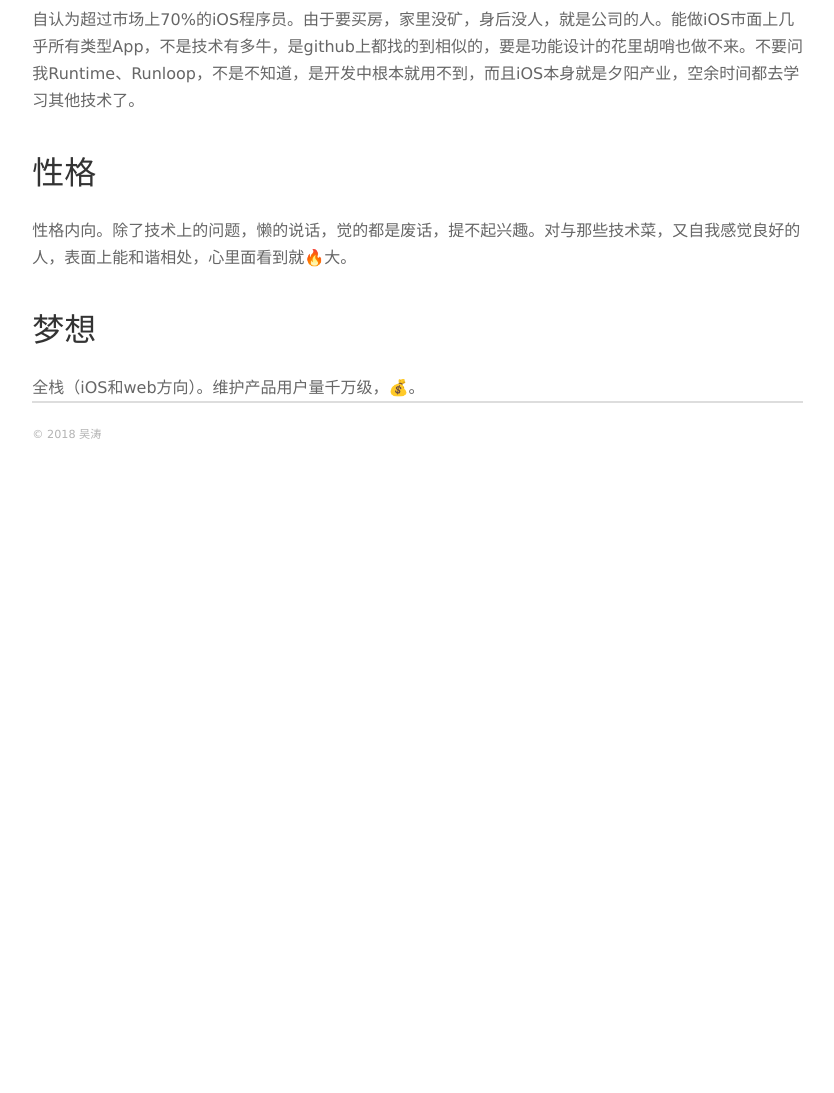
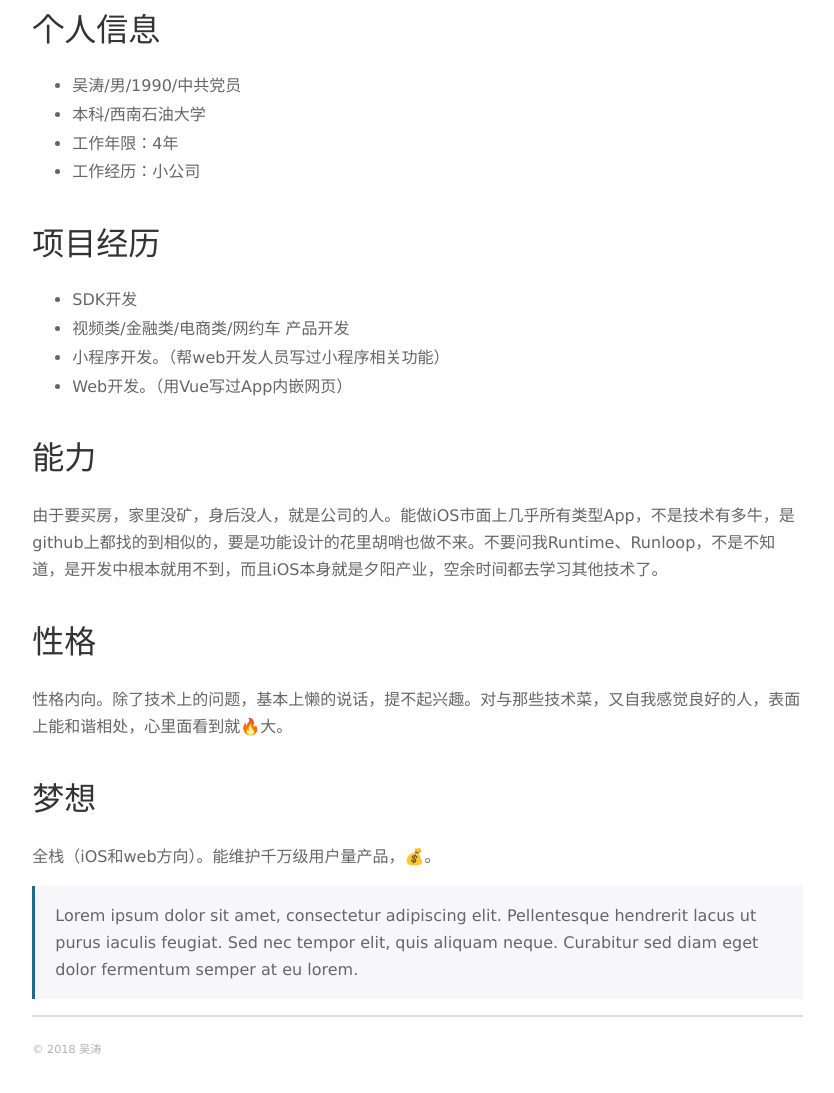
Before and after one commit to wutao23yzd/wutao23yzd.github.io, a plain HTML site: page aboutme/index.html in a window 1280 px wide. Shown: the part 887-1980 px from the top of the page, without its empty margins (376-1210 px from the left). Before the commit the page ends 1389 px from the top, so only its background shows below. Drawn offline with nearby package versions, Linux system fonts and the light colour scheme; some packages are replaced by stand-ins of ours; a script that the page names is missing.

Commit message:
Site updated: 2018-11-25 22:11:37

```diff
--- a/aboutme/index.html
+++ b/aboutme/index.html
@@ -137,7 +137,7 @@
 <li>其他：没啥特长，没啥兴趣爱好。房子都没买，还说个毛。</li>
 </ul>
 </blockquote>
-
+<p><img src="/aboutme/index/pic.png" alt="2"></p>
 <h2 id="个人信息"><a href="#个人信息" class="headerlink" title="个人信息"></a>个人信息</h2><ul>
 <li>吴涛/男/1990/中共党员</li>
 <li>本科/西南石油大学</li>
@@ -150,9 +150,12 @@
 <li>小程序开发。（帮web开发人员写过小程序相关功能）</li>
 <li>Web开发。（用Vue写过App内嵌网页）</li>
 </ul>
-<h2 id="能力"><a href="#能力" class="headerlink" title="能力"></a>能力</h2><p>自认为超过市场上70%的iOS程序员。由于要买房，家里没矿，身后没人，就是公司的人。能做iOS市面上几乎所有类型App，不是技术有多牛，是github上都找的到相似的，要是功能设计的花里胡哨也做不来。不要问我Runtime、Runloop，不是不知道，是开发中根本就用不到，而且iOS本身就是夕阳产业，空余时间都去学习其他技术了。</p>
-<h2 id="性格"><a href="#性格" class="headerlink" title="性格"></a>性格</h2><p>性格内向。除了技术上的问题，懒的说话，觉的都是废话，提不起兴趣。对与那些技术菜，又自我感觉良好的人，表面上能和谐相处，心里面看到就🔥大。</p>
-<h2 id="梦想"><a href="#梦想" class="headerlink" title="梦想"></a>梦想</h2><p>全栈（iOS和web方向）。维护产品用户量千万级，💰。</p>
+<h2 id="能力"><a href="#能力" class="headerlink" title="能力"></a>能力</h2><p>由于要买房，家里没矿，身后没人，就是公司的人。能做iOS市面上几乎所有类型App，不是技术有多牛，是github上都找的到相似的，要是功能设计的花里胡哨也做不来。不要问我Runtime、Runloop，不是不知道，是开发中根本就用不到，而且iOS本身就是夕阳产业，空余时间都去学习其他技术了。</p>
+<h2 id="性格"><a href="#性格" class="headerlink" title="性格"></a>性格</h2><p>性格内向。除了技术上的问题，基本上懒的说话，提不起兴趣。对与那些技术菜，又自我感觉良好的人，表面上能和谐相处，心里面看到就🔥大。</p>
+<h2 id="梦想"><a href="#梦想" class="headerlink" title="梦想"></a>梦想</h2><p>全栈（iOS和web方向）。能维护千万级用户量产品，💰。</p>
+
+<blockquote><p>Lorem ipsum dolor sit amet, consectetur adipiscing elit. Pellentesque hendrerit lacus ut purus iaculis feugiat. Sed nec tempor elit, quis aliquam neque. Curabitur sed diam eget dolor fermentum semper at eu lorem.</p>
+</blockquote>
 
   </section>
 </article>
```
